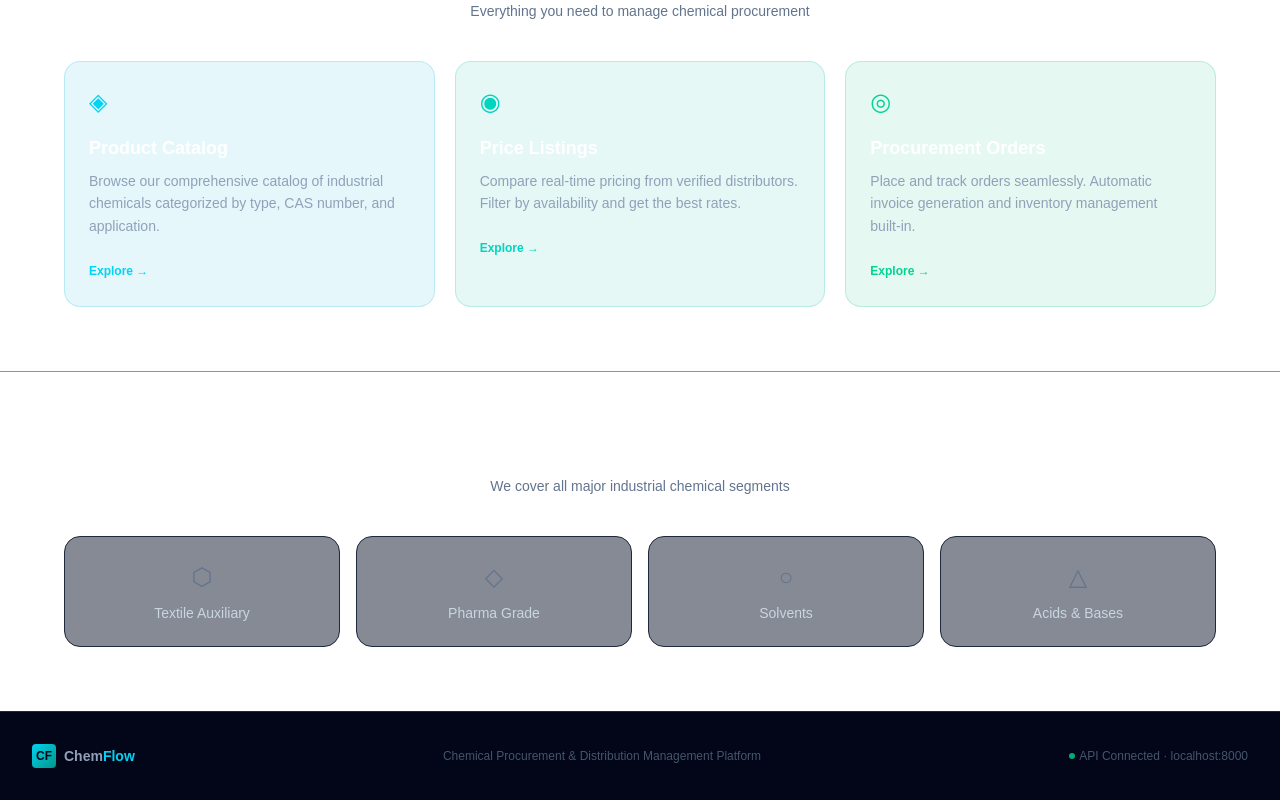
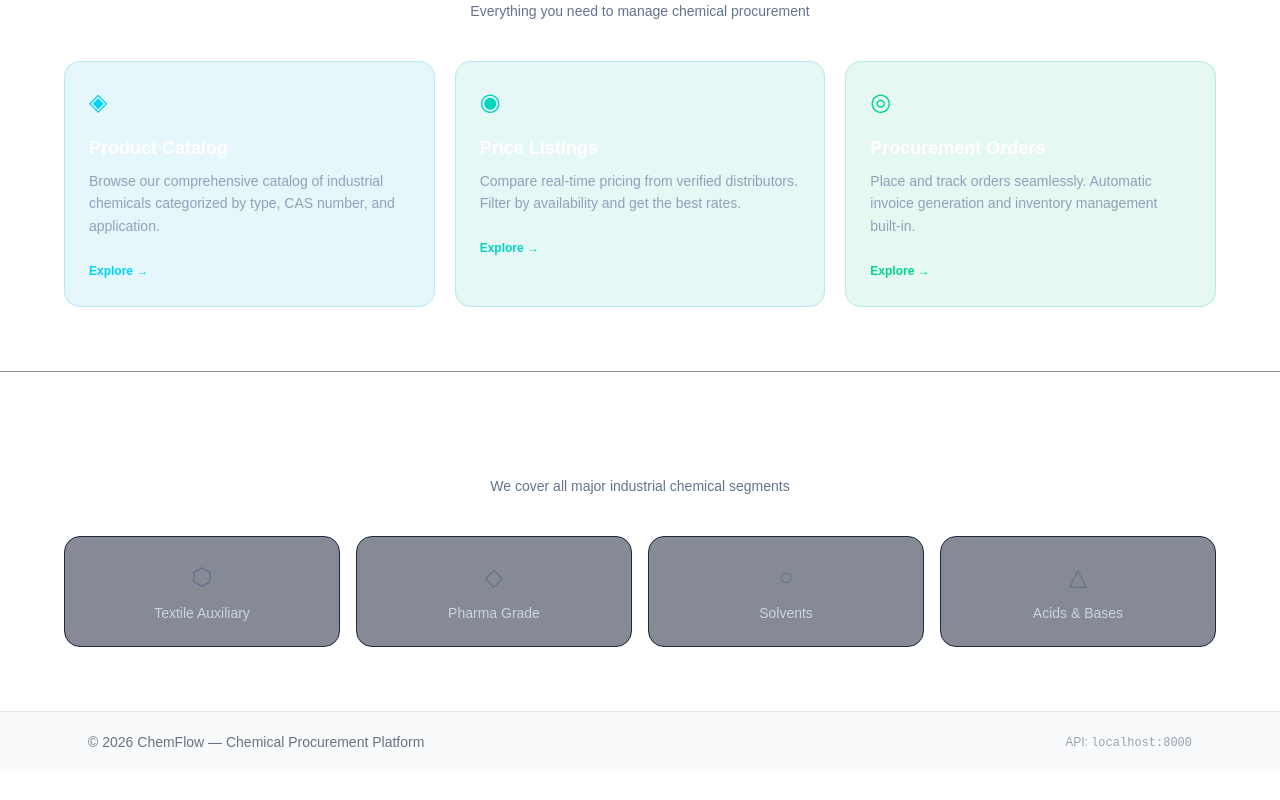
Before and after one commit to MuhammadHamzaZeeshan/chemsource, a React app in the folder frontend/: page / in a window 1280 px wide. Shown: the part 832-1632 px from the top of the page. After the commit the page ends 1604 px from the top, so only its background shows below. Built offline with nearby package versions, Linux system fonts and the light colour scheme; the HTML template or start-up script is replaced by a standard one.

Commit message:
fix: update Footer component styling and content

```diff
--- a/frontend/src/components/Footer.jsx
+++ b/frontend/src/components/Footer.jsx
@@ -1,24 +1,13 @@
 export default function Footer() {
   return (
-    <footer className="border-t border-slate-800 bg-slate-950 mt-auto">
-      <div className="max-w-7xl mx-auto px-4 sm:px-6 lg:px-8 py-8">
-        <div className="flex flex-col md:flex-row items-center justify-between gap-4">
-          <div className="flex items-center gap-2">
-            <div className="w-6 h-6 rounded bg-gradient-to-br from-cyan-400 to-teal-600 flex items-center justify-center text-slate-950 font-black text-xs">
-              CF
-            </div>
-            <span className="text-sm font-semibold text-slate-400">
-              Chem<span className="text-cyan-400">Flow</span>
-            </span>
-          </div>
-          <p className="text-xs text-slate-600 text-center">
-            Chemical Procurement & Distribution Management Platform
-          </p>
-          <div className="flex items-center gap-1 text-xs text-slate-600">
-            <span className="w-1.5 h-1.5 rounded-full bg-emerald-500 inline-block animate-pulse" />
-            API Connected · localhost:8000
-          </div>
-        </div>
+    <footer className="border-t border-gray-200 bg-gray-50 mt-auto">
+      <div className="max-w-6xl mx-auto px-4 sm:px-6 py-5 flex flex-col sm:flex-row items-center justify-between gap-2">
+        <p className="text-sm text-gray-500">
+          © {new Date().getFullYear()} ChemFlow — Chemical Procurement Platform
+        </p>
+        <p className="text-xs text-gray-400">
+          API: <span className="font-mono">localhost:8000</span>
+        </p>
       </div>
     </footer>
   );
```
